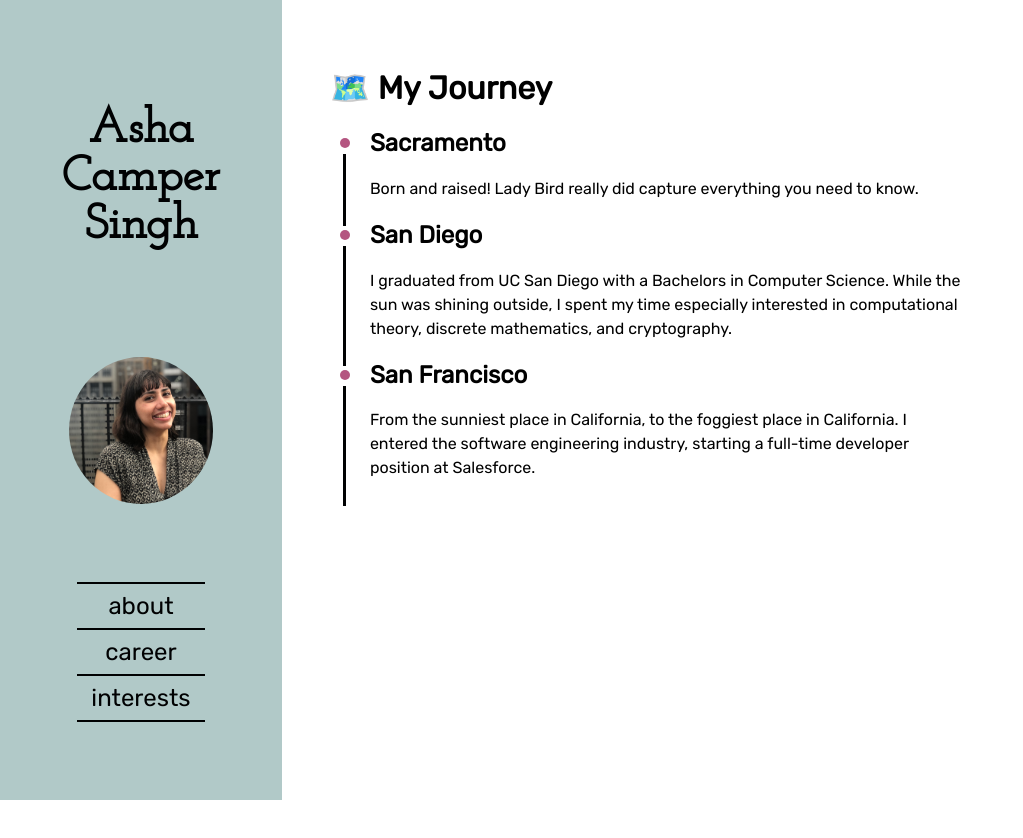
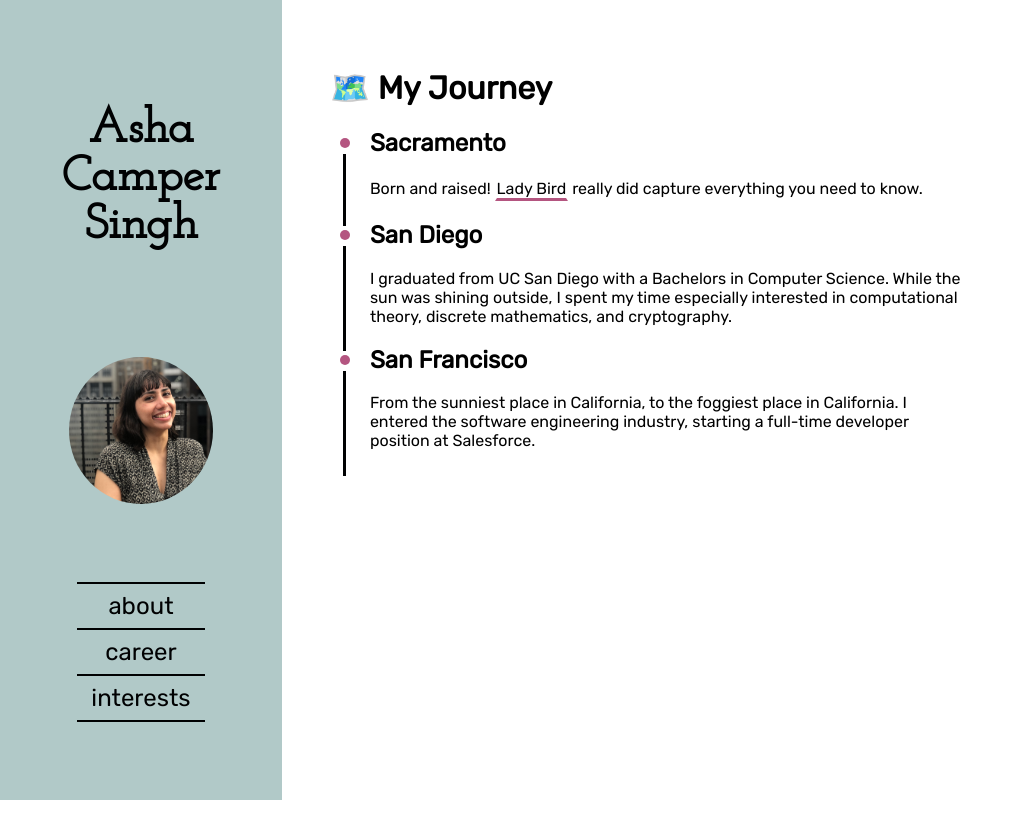
Before and after one commit to ashacs/ashacs.github.io, a React (Create React App) app: page /about in a window 1280 px wide. Shown: the top 838 px of the page, without its empty margins (0-1023 px from the left). Built offline with nearby package versions, Linux system fonts and the light colour scheme; a web font is replaced by a local one.

Commit message:
Add link to Lady Bird wikipedia page

```diff
--- a/src/Components/About/index.js
+++ b/src/Components/About/index.js
@@ -1,7 +1,6 @@
 import React, { Component } from "react";
 import "./index.scss";
 import Timeline from "../Timeline";
-
 
 class About extends Component {
   constructor() {
@@ -12,35 +11,48 @@ class About extends Component {
   events = [
     {
       title: "Sacramento",
-      body: "Born and raised! Lady Bird really did capture everything you need to know."
+      body: (
+        <p>
+          Born and raised!{" "}
+          <a
+            href="https://en.wikipedia.org/wiki/Lady_Bird_(film)"
+            className="link-underline"
+            target="_blank"
+            rel="noopener noreferrer"
+          >
+            Lady Bird
+          </a>{" "}
+          really did capture everything you need to know.
+        </p>
+      ),
     },
     {
       title: "San Diego",
-      body: "I graduated from UC San Diego with a Bachelors in Computer Science. While the sun was shining outside, I spent my time especially interested in computational theory, discrete mathematics, and cryptography. "
+      body:
+        "I graduated from UC San Diego with a Bachelors in Computer Science. While the sun was shining outside, I spent my time especially interested in computational theory, discrete mathematics, and cryptography.",
     },
     {
       title: "San Francisco",
-      body: "From the sunniest place in California, to the foggiest place in California. I entered the software engineering industry, starting a full-time developer position at Salesforce."
-    }];
+      body:
+        "From the sunniest place in California, to the foggiest place in California. I entered the software engineering industry, starting a full-time developer position at Salesforce.",
+    },
+  ];
 
   renderHeader() {
     return (
       <h1>
         <span role="img" aria-label="Map emoji">
           🗺️
-          </span>{" "}
-          My Journey
+        </span>{" "}
+        My Journey
       </h1>
-    )
+    );
   }
 
   render() {
     return (
       <div className="page-content ">
-        <Timeline
-          header={this.renderHeader()}
-          events={this.events}
-        />
+        <Timeline header={this.renderHeader()} events={this.events} />
       </div>
     );
   }
--- a/src/Components/Card/index.js
+++ b/src/Components/Card/index.js
@@ -23,7 +23,7 @@ class Card extends Component {
 function renderItem(item) {
   if (item.title && item.link) {
     return (
-      <a href={item.link} className="card-item-link" target="_blank" rel="noopener noreferrer">
+      <a href={item.link} className="link-underline card-item-link" target="_blank" rel="noopener noreferrer">
         {item.title}
       </a>
     );
--- a/src/Components/Card/index.scss
+++ b/src/Components/Card/index.scss
@@ -19,14 +19,6 @@
 }
 
 .card-item-link {
-  border-bottom: 3px solid $brand-color_pink_dark;
-  border-right: 2px solid transparent;
-  border-left: 2px solid transparent;
-
-  &:hover {
-    font-style: oblique;
-  }
-
   &:not(:last-child) {
     margin-bottom: 2rem;
   }
--- a/src/Components/TimelineEvent/index.js
+++ b/src/Components/TimelineEvent/index.js
@@ -15,7 +15,7 @@ class TimelineEvent extends Component {
         </div>
         <div className="timelineMarker" />
         <div>
-          <p>{this.props.body}</p>
+          {this.props.body}
         </div>
       </li>
     );
--- a/src/index.scss
+++ b/src/index.scss
@@ -22,6 +22,16 @@ a:focus {
   text-decoration: none;
 }
 
+.link-underline {
+  border-bottom: 3px solid $brand-color_pink_dark;
+  border-right: 2px solid transparent;
+  border-left: 2px solid transparent;
+
+  &:hover {
+    font-style: oblique;
+  }
+}
+
 body {
   margin: 0;
   padding: 0;
```
